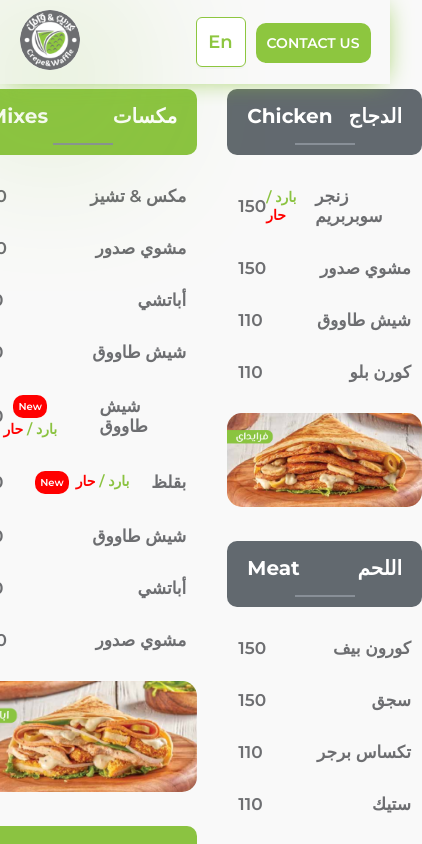
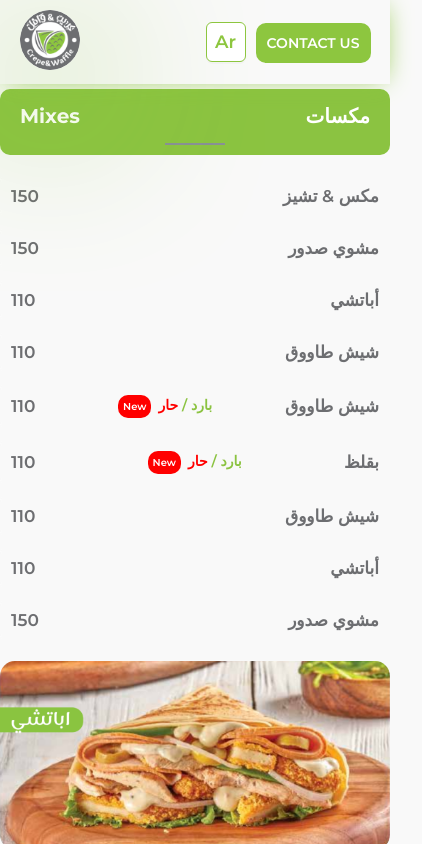
Before and after one commit to AminaAbdElAzeez/react-web-menu, a React (Vite) app: page /cairo in a window 390 px wide. Shown: the top 844 px of the page, 422 px wide, since content can reach past the window. Built offline with nearby package versions, Linux system fonts and the light colour scheme.

Commit message:
update menu col

```diff
--- a/src/Routes/Cairo/Cairo.css
+++ b/src/Routes/Cairo/Cairo.css
@@ -30,11 +30,11 @@
   -o-border-radius: 20pz;
 }
 @media screen and (max-width: 767px) {
-  /* .pages-menu-content {
+  .pages-menu-content {
     display: flex;
     flex-direction: column;
     justify-content: flex-start;
-    gap: 50px; */
+    gap: 50px;
   }
   .pages-menu-left,
   .pages-menu-right {
--- a/src/components/Cards/Cards.css
+++ b/src/components/Cards/Cards.css
@@ -85,4 +85,5 @@
   width: 95% !important;
   height: auto;
   overflow: hidden;
+  z-index: 99999999;
 }
--- a/src/components/Navbar/Navbar.css
+++ b/src/components/Navbar/Navbar.css
@@ -37,7 +37,7 @@
 .ant-dropdown {
   z-index: 9999999999999;
 }
-:where(.css-dev-only-do-not-override-7ny38l).ant-btn-variant-outlined:not(
+/* :where(.css-dev-only-do-not-override-7ny38l).ant-btn-variant-outlined:not(
     :disabled
   ):not(.ant-btn-disabled):hover,
 :where(.css-dev-only-do-not-override-7ny38l).ant-btn-variant-dashed:not(
@@ -46,9 +46,15 @@
   color: #8dc63f;
   border-color: #8dc63f;
   background: #ffffff;
+} */
+.lang-toggle-btn {
+  margin: 0 10px;
+  width: 45px;
+  height: 45px;
 }
-.drop-Lang {
-  margin: 0 10px;
+.lang-toggle-btn:hover {
+  border-color: #8dc63f !important;
+  color: #8dc63f !important;
 }
 .contact-btn {
   background-color: #8dc63f;
@@ -128,13 +134,9 @@
     font-size: 14px;
     line-height: 40px;
   }
-  .drop-Lang {
+  .lang-toggle-btn {
     margin: 0 5px;
-  }
-  .navbar
-    .ant-btn.css-dev-only-do-not-override-7ny38l.ant-btn-default.ant-btn-color-default.ant-btn-variant-outlined.ant-dropdown-trigger.drop-Lang {
+    width: 40px;
     height: 40px;
-    width: 40px;
-    font-size: 16px;
   }
 }
--- a/src/components/Navbar/Navbar.jsx
+++ b/src/components/Navbar/Navbar.jsx
@@ -1,21 +1,17 @@
+import { Button } from "antd";
 import logo from "../../assets/c&w-logo.4a595d99 1.png";
 import "./Navbar.css";
 import { useTranslation } from "react-i18next";
-import { Dropdown, Button } from "antd";
 import { Link } from "react-router-dom";
 
 function Navbar() {
   const { t, i18n } = useTranslation();
-  const changeLanguage = (lng) => {
-    i18n.changeLanguage(lng);
-    localStorage.setItem("language", lng);
-    document.documentElement.dir = lng === "ar" ? "rtl" : "ltr";
-  };
-  const languageMenu = {
-    items: [
-      { key: "en", label: "En", onClick: () => changeLanguage("en") },
-      { key: "ar", label: "Ar", onClick: () => changeLanguage("ar") },
-    ],
+
+  const toggleLanguage = () => {
+    const newLanguage = i18n.language === "en" ? "ar" : "en";
+    i18n.changeLanguage(newLanguage);
+    localStorage.setItem("language", newLanguage);
+    document.documentElement.dir = newLanguage === "ar" ? "rtl" : "ltr";
   };
 
   return (
@@ -26,14 +22,9 @@ function Navbar() {
             <img src={logo} alt="logo" className="logo" />
           </Link>
           <div>
-            <Dropdown
-              menu={languageMenu}
-              placement="bottomRight"
-              arrow
-              className="drop-Lang"
-            >
-              <Button>{i18n.language === "en" ? "En" : "Ar"}</Button>
-            </Dropdown>
+            <Button onClick={toggleLanguage} className="lang-toggle-btn">
+              {i18n.language === "en" ? "Ar" : "En"}
+            </Button>
             <a href="#contact" className="contact-btn">
               {t("contact")}
             </a>
```
